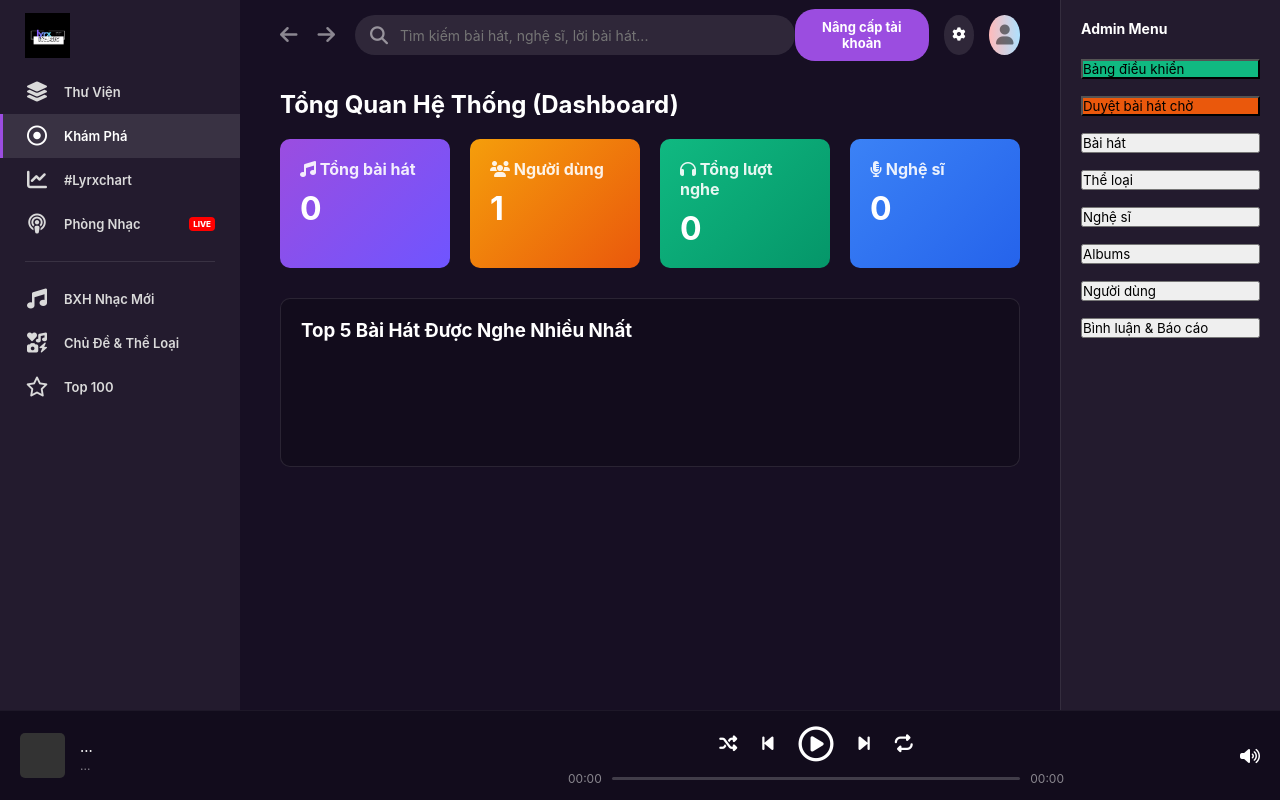
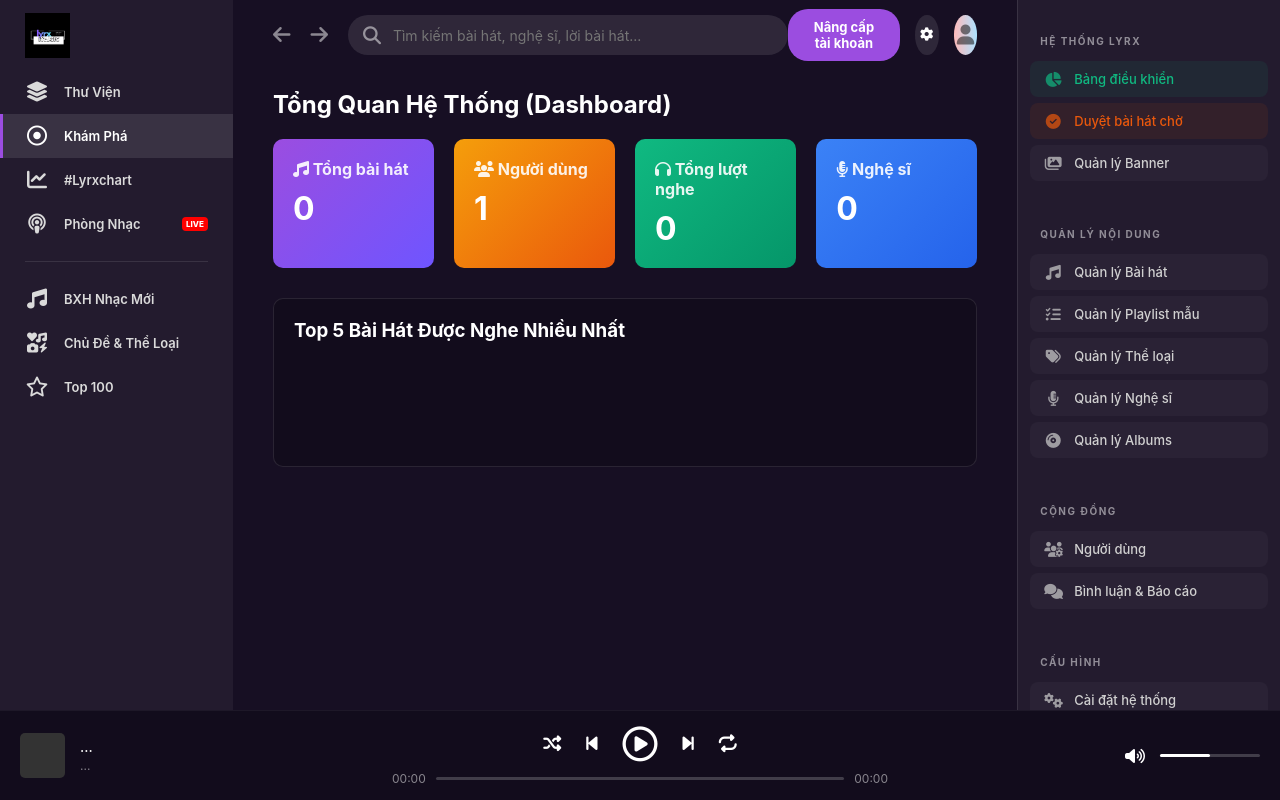
Before and after one commit to phamthanhtan20190101-source/DoAn_Web, a PHP site: page /index.php in a window 1280 px wide. Run offline with PHP 8.4, Linux system fonts and the light colour scheme; a user stored in the database is signed in; data comes from the database, SQL or seed files in the repository; data that the repository does not hold is empty; some libraries are stand-ins or nearby versions.

Commit message:
menutrai

```diff
--- a/index.php
+++ b/index.php
@@ -26,7 +26,7 @@
         /* ================= BỐ CỤC TỔNG THỂ ================= */
         .app { display: flex; height: calc(100vh - 90px); }
 
-        /* ================= 1. SIDEBAR ================= */
+        /* ================= 1. SIDEBAR TRÁI ================= */
         .sidebar {
             width: 240px;
             background-color: var(--bg-sidebar);
@@ -79,14 +79,9 @@
         }
         .btn-login:hover { background: white; color: var(--purple-primary); }
 
-        /* ================= 2. MAIN VÙNG CHÍNH ================= */
-        .main-container { flex: 1; display: flex; flex-direction: column; background-color: var(--bg-body); }
-        .admin-sidebar { width: 220px; background-color: var(--bg-sidebar); border-left: 1px solid rgba(255,255,255,0.08); padding: 20px; display: flex; flex-direction: column; gap: 12px; position: sticky; top: 0; height: calc(100vh - 90px); }
-        .admin-sidebar h3 { color: white; margin-bottom: 10px; font-size: 14px; }
-        .admin-sidebar button { width: 100%; text-align: left; }
-        .admin-sidebar .btn-admin { width: 100%; margin-bottom: 5px; }
+        /* ================= 2. VÙNG CHÍNH (MAIN) ================= */
+        .main-container { flex: 1; display: flex; flex-direction: column; background-color: var(--bg-body); position: relative; }
 
-        /* HEADER */
         .header {
             height: 70px; padding: 0 40px; display: flex; align-items: center;
             justify-content: space-between; background-color: var(--bg-header); z-index: 10;
@@ -118,7 +113,58 @@
 
         .page-content { flex: 1; overflow-y: auto; padding: 20px 40px 100px 40px; }
 
-        /* ================= 3. PLAYER ================= */
+        /* ================= 3. SIDEBAR PHẢI (ADMIN MENU) ================= */
+        .admin-sidebar {
+            width: 270px;
+            background-color: var(--bg-sidebar);
+            border-left: 1px solid var(--border-color);
+            padding: 20px 12px;
+            display: flex;
+            flex-direction: column;
+            gap: 6px;
+            overflow-y: auto;
+        }
+
+        .admin-sidebar h3 {
+            color: var(--text-secondary);
+            font-size: 10px;
+            text-transform: uppercase;
+            letter-spacing: 1.5px;
+            margin: 15px 0 8px 10px;
+        }
+
+        .btn-admin {
+            width: 100%;
+            padding: 10px 14px;
+            border: none;
+            border-radius: 8px;
+            background: rgba(255, 255, 255, 0.03);
+            color: #d0d0d0;
+            font-size: 13px;
+            font-weight: 500;
+            cursor: pointer;
+            display: flex;
+            align-items: center;
+            gap: 12px;
+            transition: all 0.2s ease;
+            text-align: left;
+        }
+
+        .btn-admin i { font-size: 15px; width: 18px; text-align: center; opacity: 0.7; }
+
+        .btn-admin:hover {
+            background: rgba(155, 77, 224, 0.12);
+            color: var(--purple-primary);
+            transform: translateX(4px);
+        }
+
+        .btn-admin.highlight-green { background: rgba(16, 185, 129, 0.08); color: #10b981; }
+        .btn-admin.highlight-green:hover { background: rgba(16, 185, 129, 0.15); }
+
+        .btn-admin.highlight-orange { background: rgba(234, 88, 12, 0.08); color: #ea580c; }
+        .btn-admin.highlight-orange:hover { background: rgba(234, 88, 12, 0.15); }
+
+        /* ================= PLAYER (FIXED BOTTOM) ================= */
         .player { position: fixed; bottom: 0; left: 0; width: 100%; height: 90px; background-color: var(--bg-player); border-top: 1px solid rgba(255, 255, 255, 0.05); display: flex; align-items: center; justify-content: space-between; padding: 0 20px; z-index: 100; }
         .player-left { width: 30%; display: flex; align-items: center; gap: 15px; }
         .song-thumb { width: 45px; height: 45px; border-radius: 5px; background-color: #333; }
@@ -135,71 +181,42 @@
         .progress-bar { flex: 1; height: 3px; background: rgba(255,255,255,0.2); border-radius: 5px; position: relative; cursor: pointer; }
         .progress-bar .current-progress { position: absolute; left: 0; top: 0; height: 100%; width: 0%; background: var(--text-primary); border-radius: 5px; }
 
-        /* ================= CUSTOM SELECT2 DARK MODE ================= */
-        .select2-container--default .select2-selection--single {
-            background-color: rgba(255, 255, 255, 0.1) !important;
-            border: 1px solid rgba(255, 255, 255, 0.2) !important;
-            height: 40px !important; border-radius: 5px !important;
-        }
-        .select2-container--default .select2-selection--single .select2-selection__rendered {
-            color: #fff !important; line-height: 40px;
-        }
-        .select2-dropdown {
-            background-color: #231b2e !important; border: 1px solid var(--purple-primary) !important; color: #fff !important;
-        }
+        .player-right { width: 30%; display: flex; justify-content: flex-end; align-items: center; gap: 15px; }
+        .volume-bar { width: 100px; height: 3px; background: rgba(255,255,255,0.2); border-radius: 5px; position: relative; cursor: pointer; }
+        .volume-bar .current-volume { position: absolute; left: 0; top: 0; height: 100%; width: 50%; background: var(--text-primary); border-radius: 5px; }
+
+        /* ================= SELECT2 DARK MODE ================= */
+        .select2-container--default .select2-selection--single { background-color: rgba(255, 255, 255, 0.1) !important; border: 1px solid rgba(255, 255, 255, 0.2) !important; height: 40px !important; border-radius: 5px !important; }
+        .select2-container--default .select2-selection--single .select2-selection__rendered { color: #fff !important; line-height: 40px; }
+        .select2-dropdown { background-color: #231b2e !important; border: 1px solid var(--purple-primary) !important; color: #fff !important; }
         .select2-container--default .select2-results__option { color: #fff !important; }
-        .select2-container--default .select2-results__option--highlighted[aria-selected] {
-            background-color: var(--purple-primary) !important;
-        }
-        .select2-container--default .select2-search--dropdown .select2-search__field {
-            background-color: #170f23 !important; border: 1px solid rgba(255, 255, 255, 0.2) !important; color: #fff !important;
-        }
+        .select2-container--default .select2-results__option--highlighted[aria-selected] { background-color: var(--purple-primary) !important; }
+        .select2-container--default .select2-search--dropdown .select2-search__field { background-color: #170f23 !important; border: 1px solid rgba(255, 255, 255, 0.2) !important; color: #fff !important; }
 
         /* ================= MODALS & UTILS ================= */
-        .modal-overlay {
-            position: fixed; top: 0; left: 0; width: 100%; height: 100%;
-            background: rgba(0,0,0,0.5); display: none; justify-content: center; align-items: center; z-index: 1000;
-        }
-        .modal-content {
-            background: var(--bg-sidebar); border-radius: 10px; padding: 30px; width: 400px; text-align: center;
-        }
-        .modal-content input {
-            width: 100%; padding: 10px; margin: 10px 0; border: 1px solid var(--border-color); border-radius: 5px;
-            background: rgba(255,255,255,0.1); color: white;
-        }
-        .modal-content button {
-            width: 100%; padding: 10px; background: var(--purple-primary); color: white; border: none; border-radius: 5px; cursor: pointer;
-        }
-        .welcome-box {
-            position: fixed; top: 20px; right: 20px; background: rgba(32, 28, 45, 0.95);
-            border: 1px solid rgba(255,255,255,0.12); border-radius: 14px; padding: 14px 18px;
-            color: white; box-shadow: 0 14px 40px rgba(0,0,0,0.25); opacity: 0; transform: translateY(-10px);
-            transition: 0.4s ease; z-index: 1100; pointer-events: none;
-        }
+        .modal-overlay { position: fixed; top: 0; left: 0; width: 100%; height: 100%; background: rgba(0,0,0,0.5); display: none; justify-content: center; align-items: center; z-index: 1000; }
+        .modal-content { background: var(--bg-sidebar); border-radius: 10px; padding: 30px; width: 400px; text-align: center; }
+        .modal-content input { width: 100%; padding: 10px; margin: 10px 0; border: 1px solid var(--border-color); border-radius: 5px; background: rgba(255,255,255,0.1); color: white; }
+        .modal-content button { width: 100%; padding: 10px; background: var(--purple-primary); color: white; border: none; border-radius: 5px; cursor: pointer; }
+
+        .welcome-box { position: fixed; top: 20px; right: 20px; background: rgba(32, 28, 45, 0.95); border: 1px solid rgba(255,255,255,0.12); border-radius: 14px; padding: 14px 18px; color: white; box-shadow: 0 14px 40px rgba(0,0,0,0.25); opacity: 0; transform: translateY(-10px); transition: 0.4s ease; z-index: 1100; pointer-events: none; }
         .welcome-box.show { opacity: 1; transform: translateY(0); }
 
-        .avatar-dropdown {
-            position: absolute; top: 80px; right: 40px; width: 240px;
-            background: var(--bg-sidebar); border: 1px solid rgba(255,255,255,0.12); border-radius: 14px;
-            box-shadow: 0 20px 50px rgba(0,0,0,0.3); padding: 18px; display: none; z-index: 1100;
-        }
+        .avatar-dropdown { position: absolute; top: 80px; right: 40px; width: 240px; background: var(--bg-sidebar); border: 1px solid rgba(255,255,255,0.12); border-radius: 14px; box-shadow: 0 20px 50px rgba(0,0,0,0.3); padding: 18px; display: none; z-index: 1100; }
         .avatar-dropdown.show { display: block; }
-        .avatar-dropdown .logout-btn {
-            width: 100%; padding: 10px 0; background: #6f55ff; color: white; border: none; border-radius: 10px; cursor: pointer; font-weight: 700; margin-top: 10px;
-        }
+        .avatar-dropdown .logout-btn { width: 100%; padding: 10px 0; background: #6f55ff; color: white; border: none; border-radius: 10px; cursor: pointer; font-weight: 700; margin-top: 10px; }
     </style>
-    <script src="https://code.jquery.com/jquery-3.7.1.min.js"></script>
-    <link href="https://cdn.jsdelivr.net/npm/select2@4.1.0-rc.0/dist/css/select2.min.css" rel="stylesheet" />
-    <script src="https://cdn.jsdelivr.net/npm/select2@4.1.0-rc.0/dist/js/select2.min.js"></script>
 </head>
 <body>
 
     <div id="welcomeBox" class="welcome-box"></div>
 
     <div id="avatarDropdown" class="avatar-dropdown">
-        <div class="item"><strong>Tên:</strong> <span id="avatarName"></span></div>
-        <div class="item"><strong>Email:</strong> <span id="avatarEmail"></span></div>
-        <div class="item"><strong>Quyền:</strong> <span id="avatarRole"></span></div>
+        <div id="userInfoArea">
+            <div style="margin-bottom: 12px; font-size: 14px;"><strong>Tên:</strong> <span id="avatarName"></span></div>
+            <div style="margin-bottom: 12px; font-size: 14px;"><strong>Email:</strong> <span id="avatarEmail"></span></div>
+            <div style="margin-bottom: 12px; font-size: 14px;"><strong>Quyền:</strong> <span id="avatarRole"></span></div>
+        </div>
         <form action="logout.php" method="POST">
             <button type="submit" class="logout-btn">Đăng xuất</button>
         </form>
@@ -255,15 +272,49 @@
 
         <?php if (isset($_SESSION['role']) && $_SESSION['role'] == 'admin'): ?>
         <aside class="admin-sidebar">
-            <h3>Admin Menu</h3>
-            <button class="btn-admin" style="background-color: #10b981;" onclick="loadContent('admin_dashboard.php')">Bảng điều khiển</button>
-            <button class="btn-admin" style="background-color: #ea580c;" onclick="loadContent('approve_songs.php')">Duyệt bài hát chờ</button>
-            <button class="btn-admin" onclick="loadContent('admin_songs.php')">Bài hát</button>
-            <button class="btn-admin" onclick="loadContent('admin_genres.php')">Thể loại</button>
-            <button class="btn-admin" onclick="loadContent('admin_artists.php')">Nghệ sĩ</button>
-            <button class="btn-admin" onclick="loadContent('admin_albums.php')">Albums</button>
-            <button class="btn-admin" onclick="loadContent('admin_users.php')">Người dùng</button>
-            <button class="btn-admin" onclick="loadContent('admin_comments.php')">Bình luận & Báo cáo</button>
+            <h3>Hệ thống Lyrx</h3>
+            <button type="button" class="btn-admin highlight-green" onclick="loadContent('admin_dashboard.php')">
+                <i class="fa-solid fa-chart-pie"></i> Bảng điều khiển
+            </button>
+            <button type="button" class="btn-admin highlight-orange" onclick="loadContent('approve_songs.php')">
+                <i class="fa-solid fa-circle-check"></i> Duyệt bài hát chờ
+            </button>
+            <button type="button" class="btn-admin" onclick="loadContent('admin_banners.php')">
+                <i class="fa-solid fa-images"></i> Quản lý Banner
+            </button>
+
+            <div style="height: 1px; background: var(--border-color); margin: 10px 0;"></div>
+            <h3>Quản lý nội dung</h3>
+            <button type="button" class="btn-admin" onclick="loadContent('admin_songs.php')">
+                <i class="fa-solid fa-music"></i> Quản lý Bài hát
+            </button>
+            <button type="button" class="btn-admin" onclick="loadContent('admin_playlists.php')">
+                <i class="fa-solid fa-list-check"></i> Quản lý Playlist mẫu
+            </button>
+            <button type="button" class="btn-admin" onclick="loadContent('admin_genres.php')">
+                <i class="fa-solid fa-tags"></i> Quản lý Thể loại
+            </button>
+            <button type="button" class="btn-admin" onclick="loadContent('admin_artists.php')">
+                <i class="fa-solid fa-microphone-lines"></i> Quản lý Nghệ sĩ
+            </button>
+            <button type="button" class="btn-admin" onclick="loadContent('admin_albums.php')">
+                <i class="fa-solid fa-compact-disc"></i> Quản lý Albums
+            </button>
+
+            <div style="height: 1px; background: var(--border-color); margin: 10px 0;"></div>
+            <h3>Cộng đồng</h3>
+            <button type="button" class="btn-admin" onclick="loadContent('admin_users.php')">
+                <i class="fa-solid fa-users-gear"></i> Người dùng
+            </button>
+            <button type="button" class="btn-admin" onclick="loadContent('admin_comments.php')">
+                <i class="fa-solid fa-comments"></i> Bình luận & Báo cáo
+            </button>
+
+            <div style="height: 1px; background: var(--border-color); margin: 10px 0;"></div>
+            <h3>Cấu hình</h3>
+            <button type="button" class="btn-admin" onclick="loadContent('admin_settings.php')">
+                <i class="fa-solid fa-gears"></i> Cài đặt hệ thống
+            </button>
         </aside>
         <?php endif; ?>
     </div>
@@ -304,7 +355,7 @@
                 <input type="password" name="password" placeholder="Mật khẩu" required>
                 <button type="submit">Đăng nhập</button>
             </form>
-            <div class="modal-switch" onclick="openRegisterModal()">Bạn chưa có tài khoản? Đăng ký ngay</div>
+            <div style="font-size: 13px; margin-top: 15px; color: var(--text-secondary); cursor: pointer;" onclick="openRegisterModal()">Bạn chưa có tài khoản? Đăng ký ngay</div>
         </div>
     </div>
 
@@ -318,14 +369,14 @@
                 <input type="email" name="email" placeholder="Email" required>
                 <button type="submit">Đăng ký</button>
             </form>
-            <div class="modal-switch" onclick="openLoginModal()">Đã có tài khoản? Đăng nhập</div>
+            <div style="font-size: 13px; margin-top: 15px; color: var(--text-secondary); cursor: pointer;" onclick="openLoginModal()">Đã có tài khoản? Đăng nhập</div>
         </div>
     </div>
 
     <script>
-        const avatarDropdown = document.getElementById('avatarDropdown');
         const mainContent = document.getElementById('main-content-area');
         const welcomeBox = document.getElementById('welcomeBox');
+        const avatarDropdown = document.getElementById('avatarDropdown');
 
         const isLoggedIn = <?php echo isset($_SESSION['username']) ? 'true' : 'false'; ?>;
         const userInfo = {
@@ -334,15 +385,8 @@
             role: '<?php echo isset($_SESSION['role']) ? addslashes($_SESSION['role']) : ''; ?>'
         };
 
-        // --- CÁC HÀM GIAO DIỆN ---
-        function openLoginModal() {
-            document.getElementById('registerModal').style.display = 'none';
-            document.getElementById('loginModal').style.display = 'flex';
-        }
-        function openRegisterModal() {
-            document.getElementById('loginModal').style.display = 'none';
-            document.getElementById('registerModal').style.display = 'flex';
-        }
+        function openLoginModal() { document.getElementById('registerModal').style.display = 'none'; document.getElementById('loginModal').style.display = 'flex'; }
+        function openRegisterModal() { document.getElementById('loginModal').style.display = 'none'; document.getElementById('registerModal').style.display = 'flex'; }
 
         function showWelcome() {
             if (!isLoggedIn) return;
@@ -359,7 +403,6 @@
             avatarDropdown.classList.toggle('show');
         }
 
-        // --- AJAX LOAD NỘI DUNG ---
         function loadContent(url) {
             fetch(url, { credentials: 'same-origin' })
                 .then(res => res.text())
@@ -391,17 +434,13 @@
             });
         }
 
-        // --- HÀM XÓA HỆ THỐNG ---
         window.deleteSong = function(songId) {
             if (!confirm('Bạn có chắc muốn xóa bài hát này?')) return;
             fetch('song_action.php', {
                 method: 'POST',
                 headers: {'Content-Type': 'application/json'},
                 body: JSON.stringify({action: 'delete', songId: songId})
-            }).then(res => res.json()).then(data => {
-                alert(data.message);
-                if (data.success) loadContent('admin_songs.php');
-            });
+            }).then(res => res.json()).then(data => { alert(data.message); if (data.success) loadContent('admin_songs.php'); });
         };
 
         window.deleteCategory = function(type, id) {
@@ -413,29 +452,26 @@
             }).then(res => res.json()).then(data => {
                 alert(data.message);
                 if (data.success) {
-                    const reloadMap = { 'genre': 'admin_genres.php', 'artist': 'admin_artists.php', 'album': 'admin_albums.php', 'comment': 'admin_comments.php' };
+                    const reloadMap = { 'genre': 'admin_genres.php', 'artist': 'admin_artists.php', 'album': 'admin_albums.php', 'comment': 'admin_comments.php', 'banner': 'admin_banners.php' };
                     loadContent(reloadMap[type]);
                 }
             });
         };
 
-        // --- KHỞI TẠO ---
         document.addEventListener('DOMContentLoaded', () => {
             showWelcome();
             document.querySelector('.btn-avatar').addEventListener('click', toggleAvatarDropdown);
             const loginBtn = document.querySelector('.btn-login');
             if (loginBtn) loginBtn.addEventListener('click', openLoginModal);
-
             if (userInfo.role === 'admin') loadContent('admin_dashboard.php');
         });
 
         window.onclick = function(e) {
             if (e.target.classList.contains('modal-overlay')) e.target.style.display = 'none';
-            if (!e.target.closest('.btn-avatar') && !e.target.closest('#avatarDropdown')) {
-                avatarDropdown.classList.remove('show');
-            }
+            if (!e.target.closest('.btn-avatar') && !e.target.closest('#avatarDropdown')) avatarDropdown.classList.remove('show');
         };
     </script>
     <script src="player.js"></script>
+    <script src="https://cdn.jsdelivr.net/npm/chart.js"></script>
 </body>
 </html>
```
Also changed, not shown: admin_banners.php (added, +24 -0 lines), admin_settings.php (added, +26 -0 lines).
